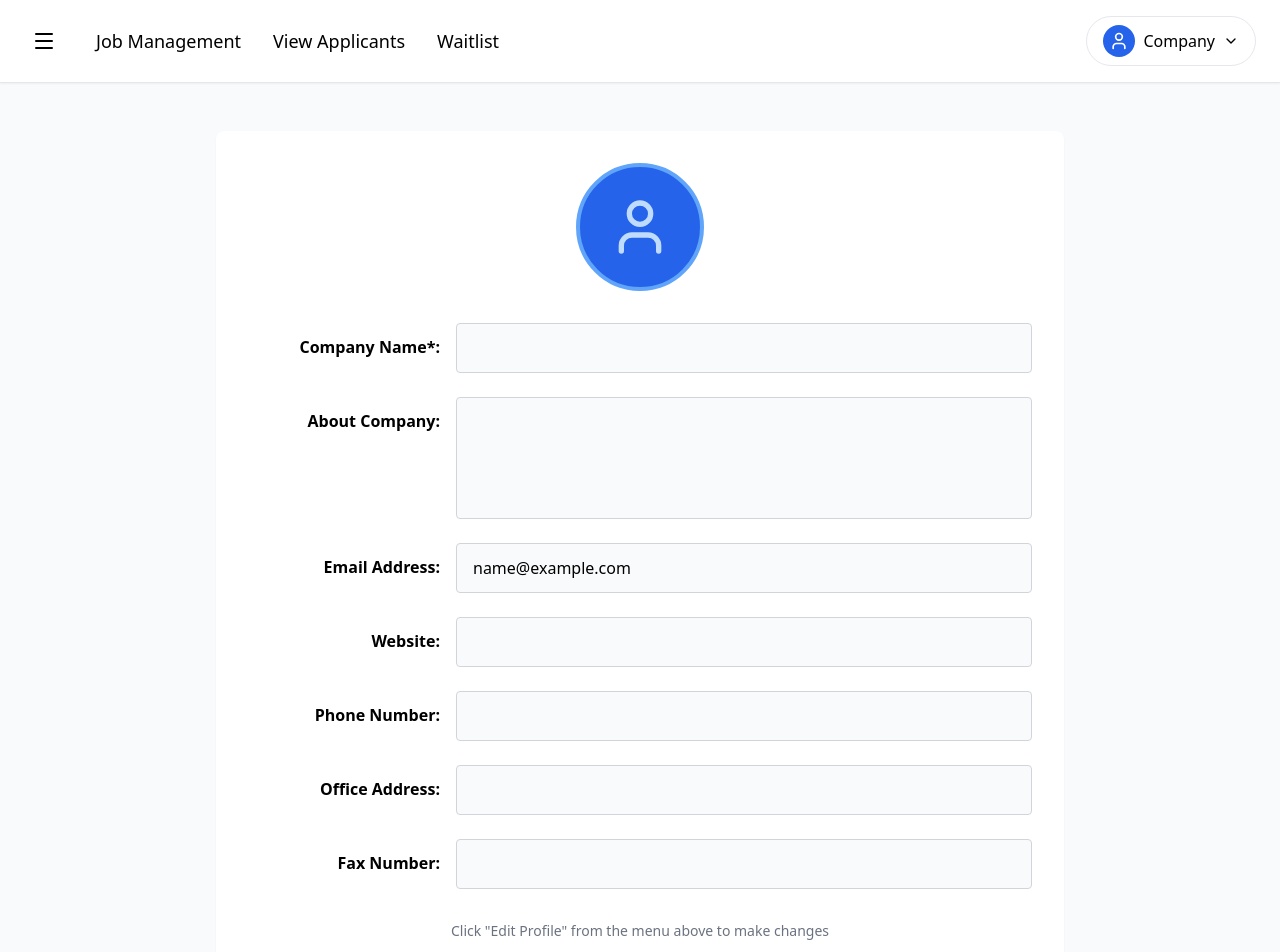
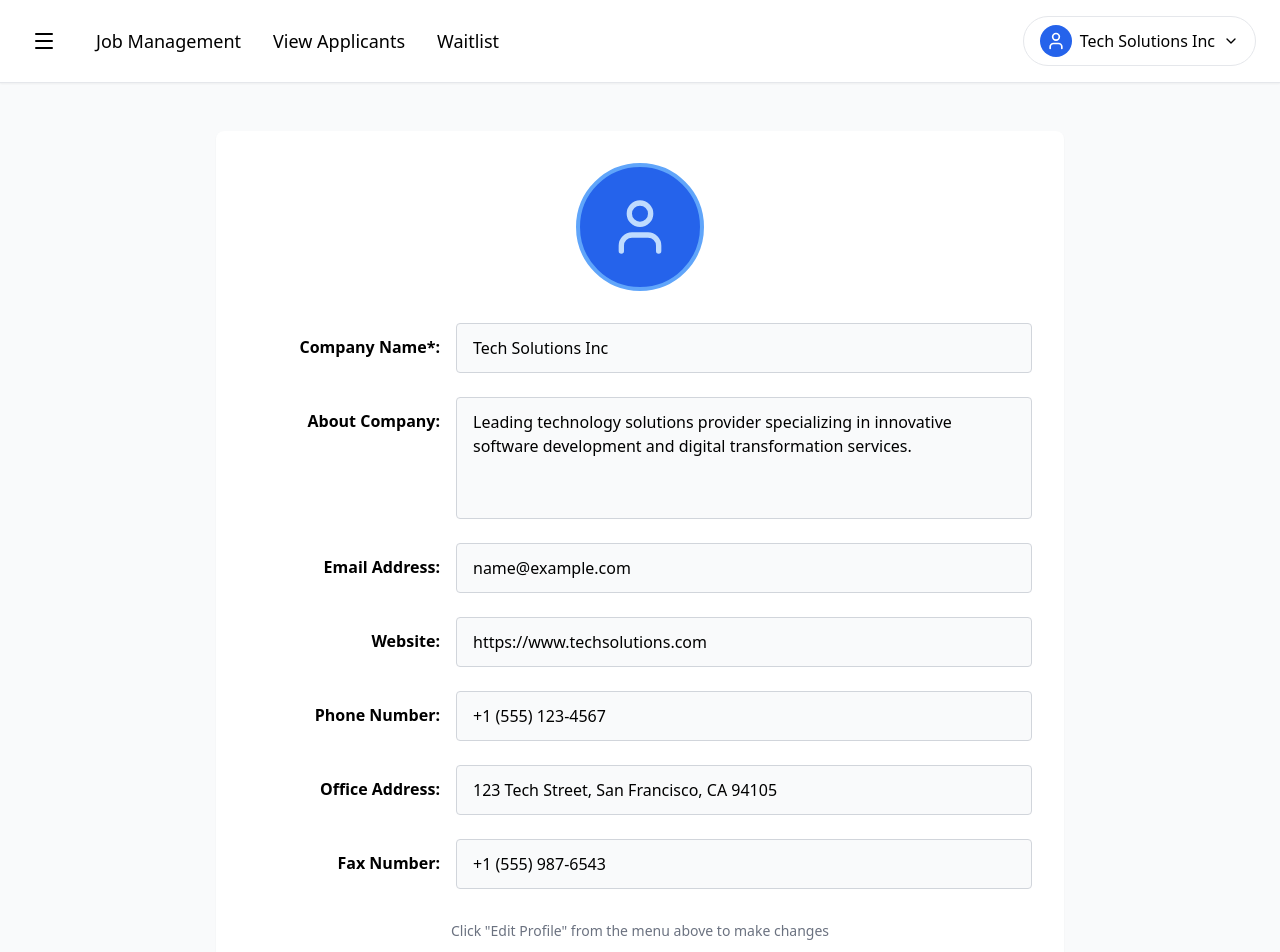
Before and after one commit to Labheshm21/Recruit.me, a Next.js app in the folder frontend/: page /profilecompany in a window 1280 px wide. Shown: the top 952 px of the page. Built offline with nearby package versions, Linux system fonts and the light colour scheme; sample sign-in values are in the browser's storage.

Commit message:
updated change

```diff
--- a/frontend/app/profilecompany/page.js
+++ b/frontend/app/profilecompany/page.js
@@ -66,25 +66,25 @@ export default function ProfilePage() {
       // Load company profile from localStorage
       const profileDataStr = localStorage.getItem(`company_profile_${userId}`);
 
+      let profileData;
       if (profileDataStr) {
-        const profileData = JSON.parse(profileDataStr);
-        setFormData(profileData);
-        setOriginalData(profileData);
-        console.log('Profile loaded:', profileData);
+        profileData = JSON.parse(profileDataStr);
       } else {
-        // Set default empty data
-        const emptyData = {
-          companyName: '',
-          aboutCompany: '',
-          emailAddress: userData.email || '',
-          website: '',
-          phoneNumber: '',
-          officeAddress: '',
-          faxNumber: ''
+        // Set default pre-filled data if no profile exists
+        profileData = {
+          companyName: 'Tech Solutions Inc',
+          aboutCompany: 'Leading technology solutions provider specializing in innovative software development and digital transformation services.',
+          emailAddress: userData.email || 'hr@techsolutions.com',
+          website: 'https://www.techsolutions.com',
+          phoneNumber: '+1 (555) 123-4567',
+          officeAddress: '123 Tech Street, San Francisco, CA 94105',
+          faxNumber: '+1 (555) 987-6543'
         };
-        setFormData(emptyData);
-        setOriginalData(emptyData);
       }
+
+      setFormData(profileData);
+      setOriginalData(profileData);
+      console.log('Profile loaded:', profileData);
 
       // Load profile image if exists
       const savedImage = localStorage.getItem(`company_profile_image_${userId}`);
```
